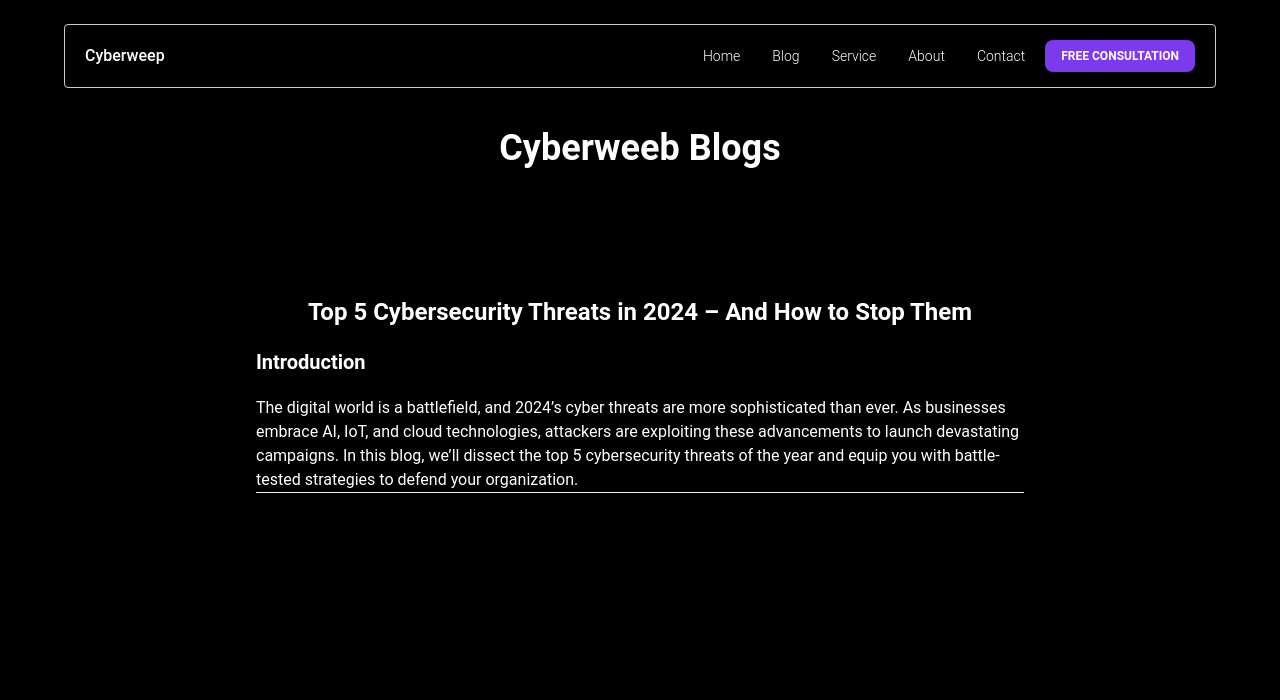
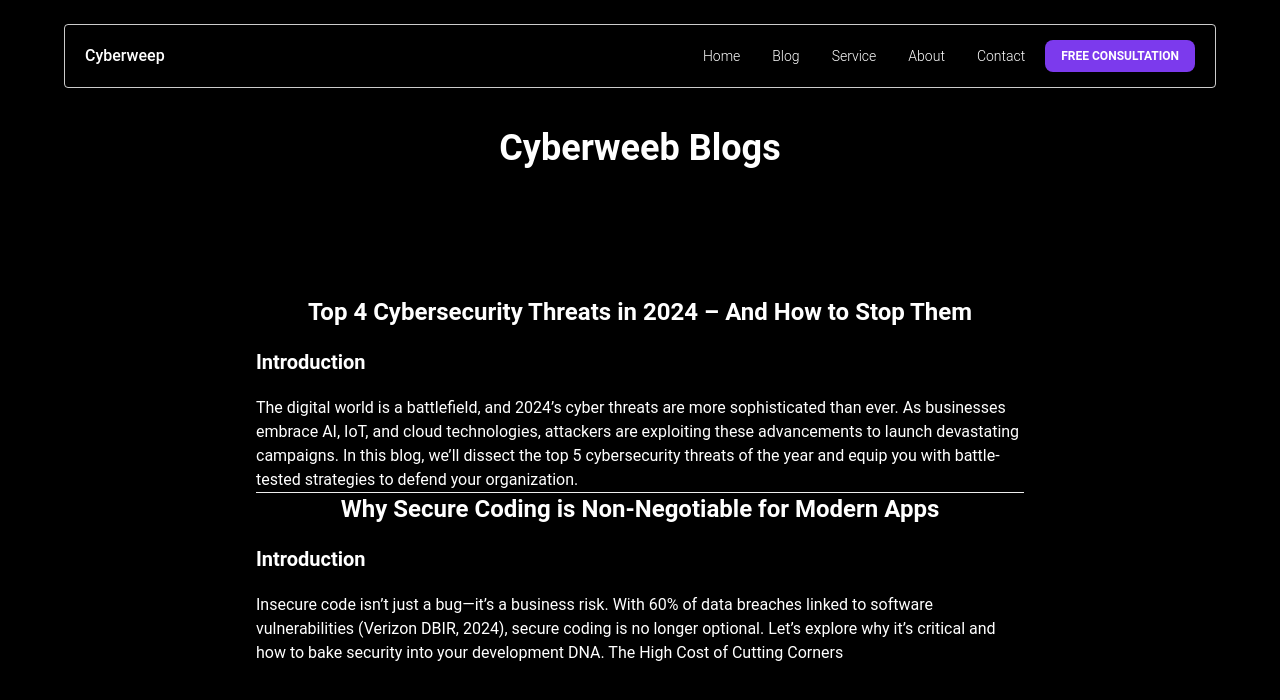
Before and after one commit to codingisf/cyberweep, a React (Vite) app: page /blog in a window 1280 px wide. Shown: the top 700 px of the page. Built offline with nearby package versions, Linux system fonts and the light colour scheme.

Commit message:
Update BlogPage.jsx

```diff
--- a/src/Pages/BlogPage.jsx
+++ b/src/Pages/BlogPage.jsx
@@ -7,7 +7,7 @@ function BlogPage() {
       <section className="w-[60%] mx-auto h-full">
         <a className="" href="/Blog1">
         <h1 className="text-2xl text-center font-bold">
-          Top 5 Cybersecurity Threats in 2024 – And How to Stop Them
+          Top 4 Cybersecurity Threats in 2024 – And How to Stop Them
         </h1>
         <p className="text-xl font-bold my-5">Introduction</p>
         <p>
@@ -21,6 +21,24 @@ function BlogPage() {
         </a>
         <hr className="w-[100%] mx-auto my-20"/>
       </section>
+
+
+
+
+      <section className="w-[60%] mx-auto h-full">
+        <a className="" href="/Blog2">
+        <h1 className="text-2xl text-center font-bold">
+        Why Secure Coding is Non-Negotiable for Modern Apps
+        </h1>
+        <p className="text-xl font-bold my-5">Introduction</p>
+        <p>
+        Insecure code isn’t just a bug—it’s a business risk. With 60% of data breaches linked to software vulnerabilities (Verizon DBIR, 2024), secure coding is no longer optional. Let’s explore why it’s critical and how to bake security into your development DNA.
+The High Cost of Cutting Corners
+
+        </p>
+        </a>
+        <hr className="w-[100%] mx-auto mt-20"/>
+      </section>
     </section>
   );
 }
```
